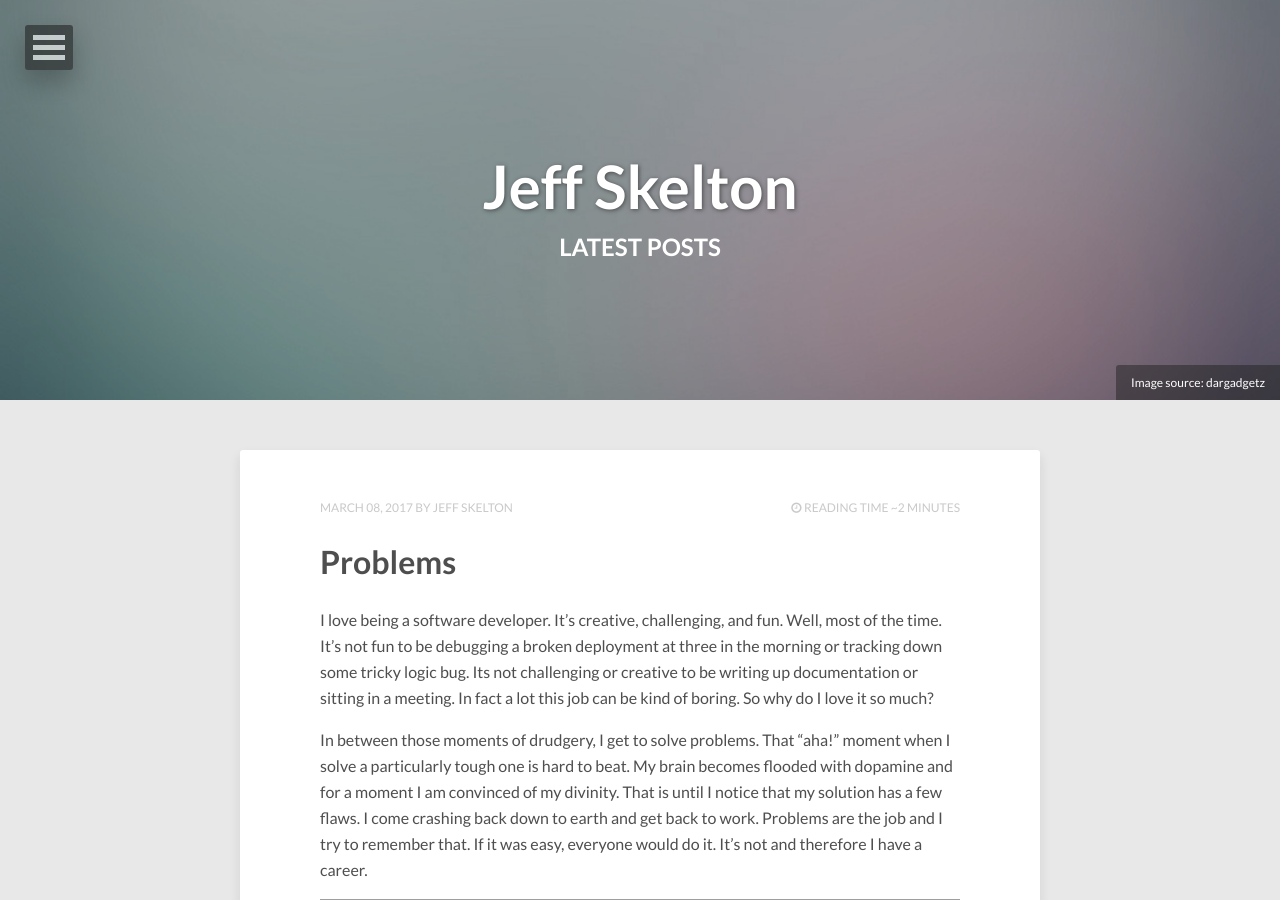
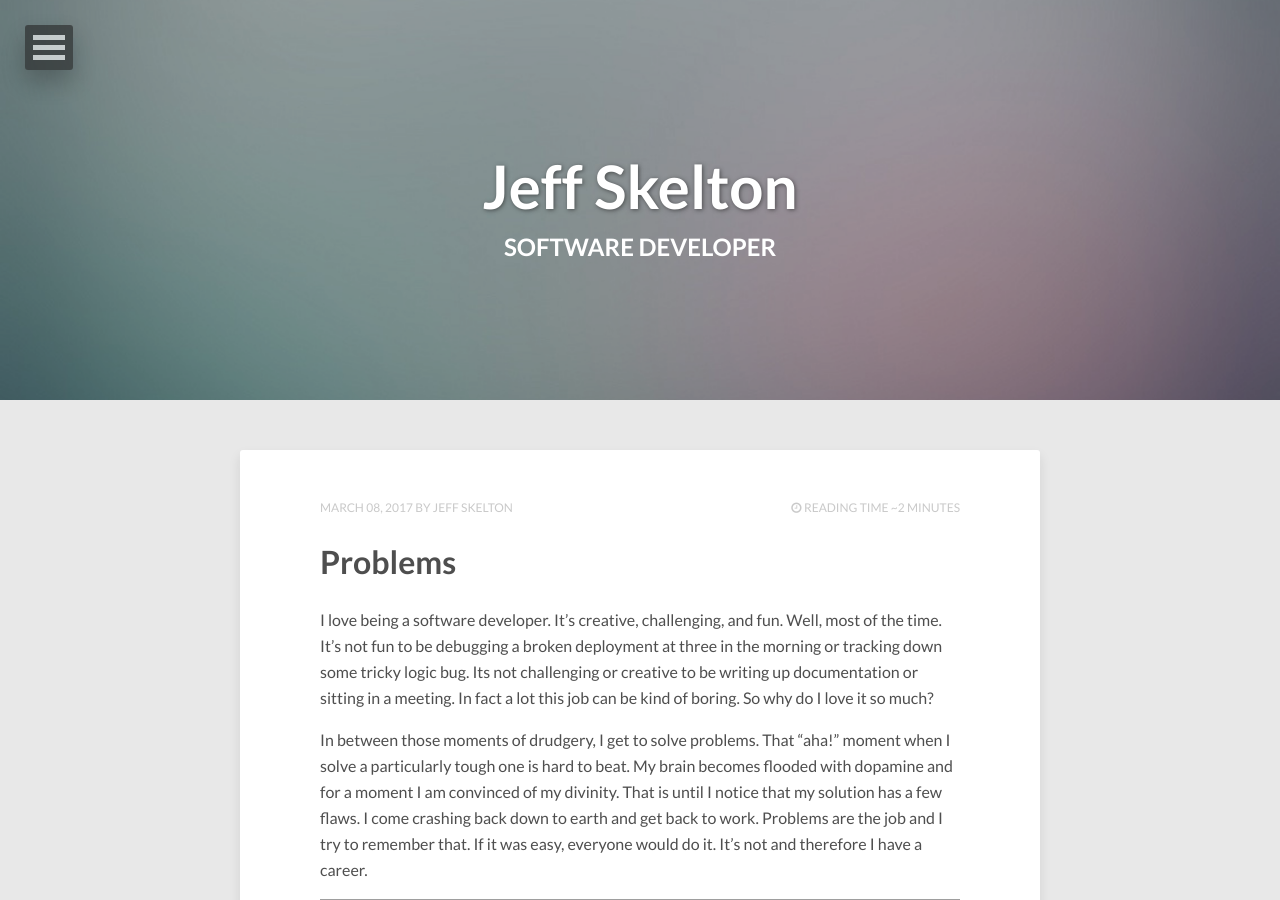
Before and after one commit to jeffskelton3/jeffskelton3.github.io, a Jekyll site: the page built from index.html, in a window 1280 px wide and 900 px high. Built offline with Jekyll 4.4.1, drawn with Linux system fonts in a browser that asks for light colours; nearby versions of some CDN libraries; the list of posts is cut into pages by our own code; grey boxes are pictures that could not be loaded.

Commit message:
clean up

```diff
--- a/index.html
+++ b/index.html
@@ -1,13 +1,11 @@
 ---
 layout: hpstr/post-index
-title: Latest Posts
+title: Software Developer
 description: "Describe this nonsense."
-tags: [Jekyll, theme, themes, responsive, blog, modern]
+tags: []
 comments: false
 image:
   feature: abstract-1.jpg
-  credit: dargadgetz
-  creditlink: http://www.dargadgetz.com/ios-7-abstract-wallpaper-pack-for-iphone-5-and-ipod-touch-retina/
 ---
 
 {% for post in paginator.posts %}
```
